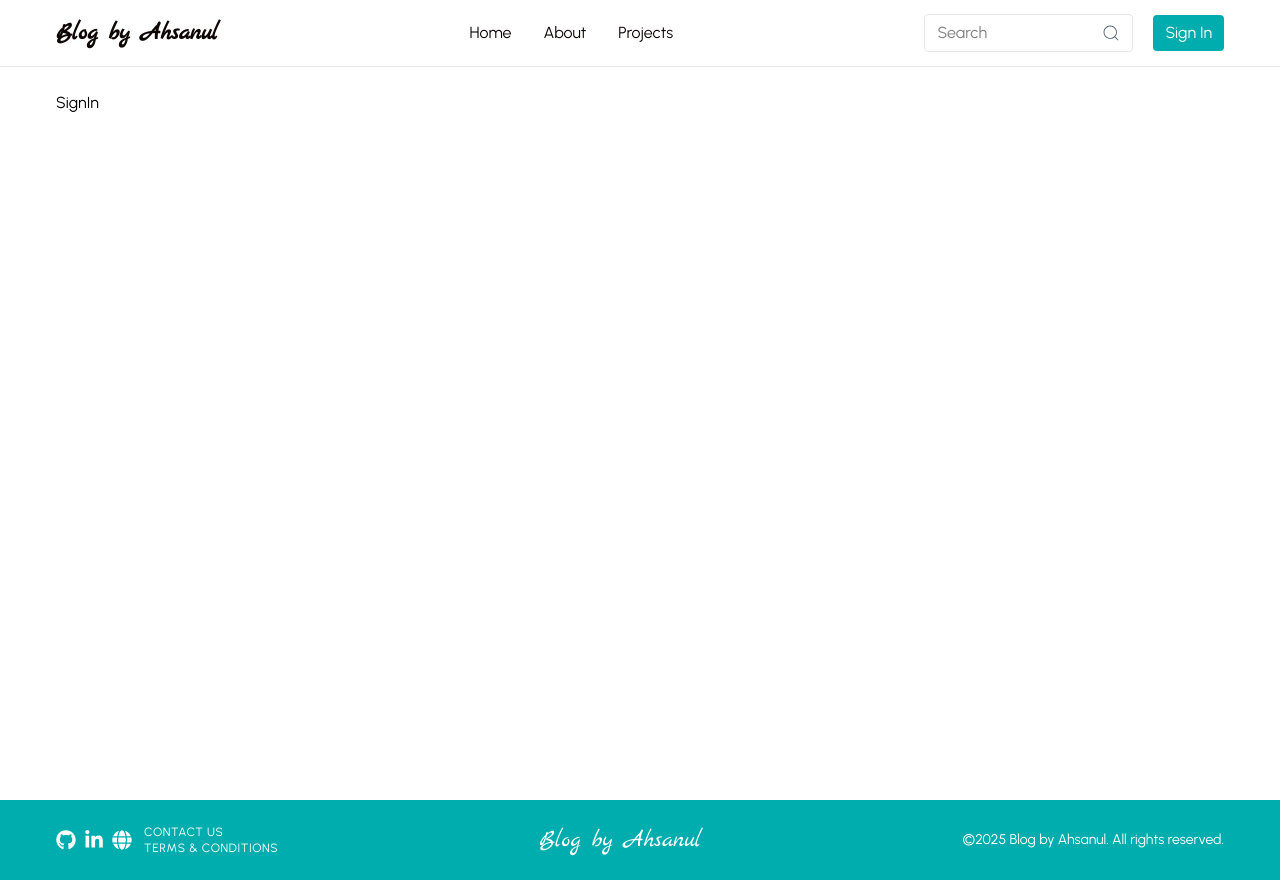
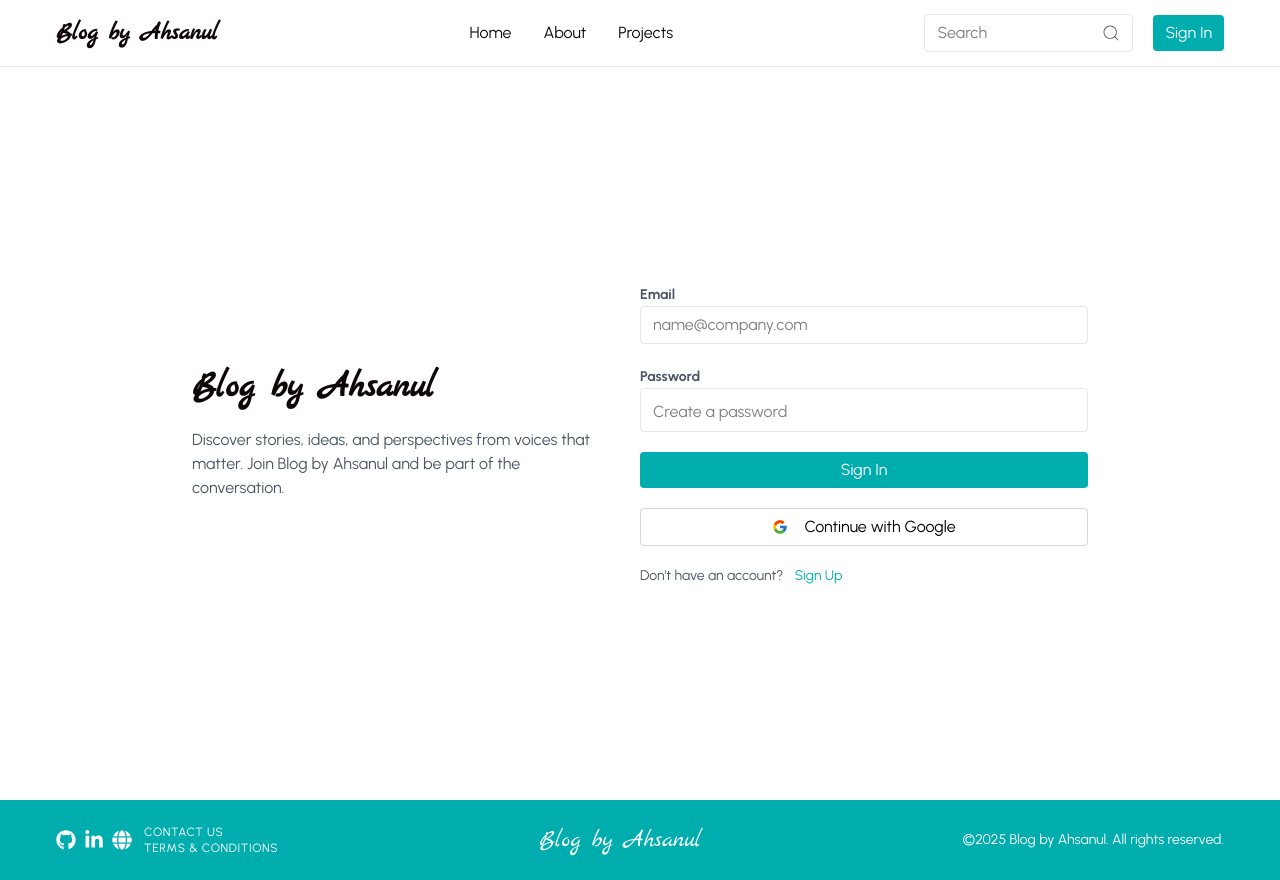
Before and after one commit to ahsanul0185/mern-blog, a React (Vite) app in the folder client/: page /sign-in in a window 1280 px wide. Built offline with nearby package versions, Linux system fonts and the light colour scheme.

Commit message:
completed sign in page functionality

```diff
--- a/client/src/pages/SignIn.jsx
+++ b/client/src/pages/SignIn.jsx
@@ -1,9 +1,115 @@
-import React from 'react'
+import React, { useState } from "react";
+import Logo from "../components/Logo";
+import { FcGoogle } from "react-icons/fc";
+import { Link, useNavigate } from "react-router-dom";
+import Loader from "../components/Loader";
 
 const SignIn = () => {
+
+  const [formData, setFormData] = useState({username: '', email: '', password: ''});
+  const [errorMessage, setErrorMessage] = useState(null);
+  const [loading, setLoading] = useState(false);
+
+  const navigate = useNavigate();
+
+  const handleChange = (e) => {
+      setFormData(prev => ({...prev, [e.target.id] : e.target.value.trim()}));
+      setErrorMessage(null)
+  }
+
+  const handleSubmit = async (e) => {
+      e.preventDefault();
+
+      if (!formData.email || !formData.password) {
+        return setErrorMessage("Please fill out all fields.")
+      }
+
+      const emailRegex = /^[^\s@]+@[^\s@]+\.[^\s@]+$/;
+      const isValidEmail = emailRegex.test(formData.email);
+
+      if (!isValidEmail) {
+        return setErrorMessage("Invalid email address")
+      }
+
+      if (formData.password.length < 6) {
+        return setErrorMessage("Password must be at least 6 characters long")
+      }
+
+      try {
+        setLoading(true);
+        setErrorMessage(null);
+        const res = await fetch("/api/auth/signin", {
+          method : "POST",
+          headers : { 'Content-Type' : 'application/json'},
+          body : JSON.stringify(formData)
+        });
+
+        const data = await res.json();
+
+        console.log(data)
+
+        if (data.success === false) {
+          setLoading(false);
+          return setErrorMessage(data.message);
+        }
+        setErrorMessage(null);
+        setLoading(false);
+
+        if (res.ok) {
+          navigate("/")
+        }
+
+      } catch (error) {
+        setErrorMessage(error.message)
+        setLoading(false);
+      }
+  }
+
   return (
-    <div className='default-padding'>SignIn</div>
-  )
-}
+    <div className="default-padding min-h-[calc(100vh-67px)] grid place-items-center">
+      <div className="flex flex-col md:flex-row justify-center place-items-center max-w-4xl gap-12">
+        <div>
+          <Logo className="text-4xl md:text-4xl" />
+          <p className="mt-5 text-gray-600 text-sm md:text-base">
+            Discover stories, ideas, and perspectives from voices that matter.
+            Join Blog by Ahsanul and be part of the conversation.
+          </p>
+        </div>
 
-export default SignIn
+        <div className="w-full md:w-1/2 shrink-0">
+          <form onSubmit={handleSubmit} className="flex flex-col gap-5">
+            <div>
+              <label htmlFor="email" className="text-sm text-gray-600 font-bold">Email</label>
+              <input id="email" onChange={handleChange} value={formData.email} type="email" className="input-field-style" placeholder="name@company.com"/>
+            </div>
+            <div>
+              <label htmlFor="password" className="text-sm text-gray-600 font-bold">Password</label>
+              <input id="password" onChange={handleChange} value={formData.password} type="password" className="input-field-style password-dot" placeholder="Create a password"/>
+            </div>
+
+            {errorMessage && (
+              <p className="text-red-600 my-">{errorMessage}</p>
+            )}
+
+            <button type="submit" className={`button-primary py-1.5 ${loading ? "bg-primaryDark flex justify-center gap-3 items-center" : "bg-primary"} hover:bg-primaryDark duration-300`} disabled={loading}>
+              {
+                loading && (
+                  <Loader/>
+                )
+              }
+
+              {loading ? "Signing" : "Sign In"}
+            </button>
+          </form>
+
+          <button className="px-3 py-1.5 flex justify-center items-center gap-4 border border-gray-300 cursor-pointer hover:bg-gray-100 rounded w-full mt-5 duration-200"> <FcGoogle /> Continue with Google</button>
+
+
+          <p className="text-gray-600 text-sm mt-5">Don't have an account? <Link to="/sign-up" className="text-primary ml-2">Sign Up</Link></p>
+        </div>
+      </div>
+    </div>
+  );
+};
+
+export default SignIn;
--- a/client/src/pages/SignUp.jsx
+++ b/client/src/pages/SignUp.jsx
@@ -22,6 +22,13 @@ const SignUp = () => {
 
       if (!formData.username || !formData.email || !formData.password) {
         return setErrorMessage("Please fill out all fields.")
+      }
+
+      const emailRegex = /^[^\s@]+@[^\s@]+\.[^\s@]+$/;
+      const isValidEmail = emailRegex.test(formData.email);
+
+      if (!isValidEmail) {
+        return setErrorMessage("Invalid email address")
       }
 
       if (formData.password.length < 6) {
@@ -86,7 +93,7 @@ const SignUp = () => {
               <p className="text-red-600 my-">{errorMessage}</p>
             )}
 
-            <button type="submit" className={`button-primary py-1.5 ${loading ? "bg-primaryDark flex justify-center gap-3 items-center" : "bg-primary"}`} disabled={loading}>
+            <button type="submit" className={`button-primary py-1.5 ${loading ? "bg-primaryDark flex justify-center gap-3 items-center" : "bg-primary"} hover:bg-primaryDark duration-300`} disabled={loading}>
               {
                 loading && (
                   <Loader/>
```
Also changed, not shown: 1 other file (tests, documents, lock files or other folders).
